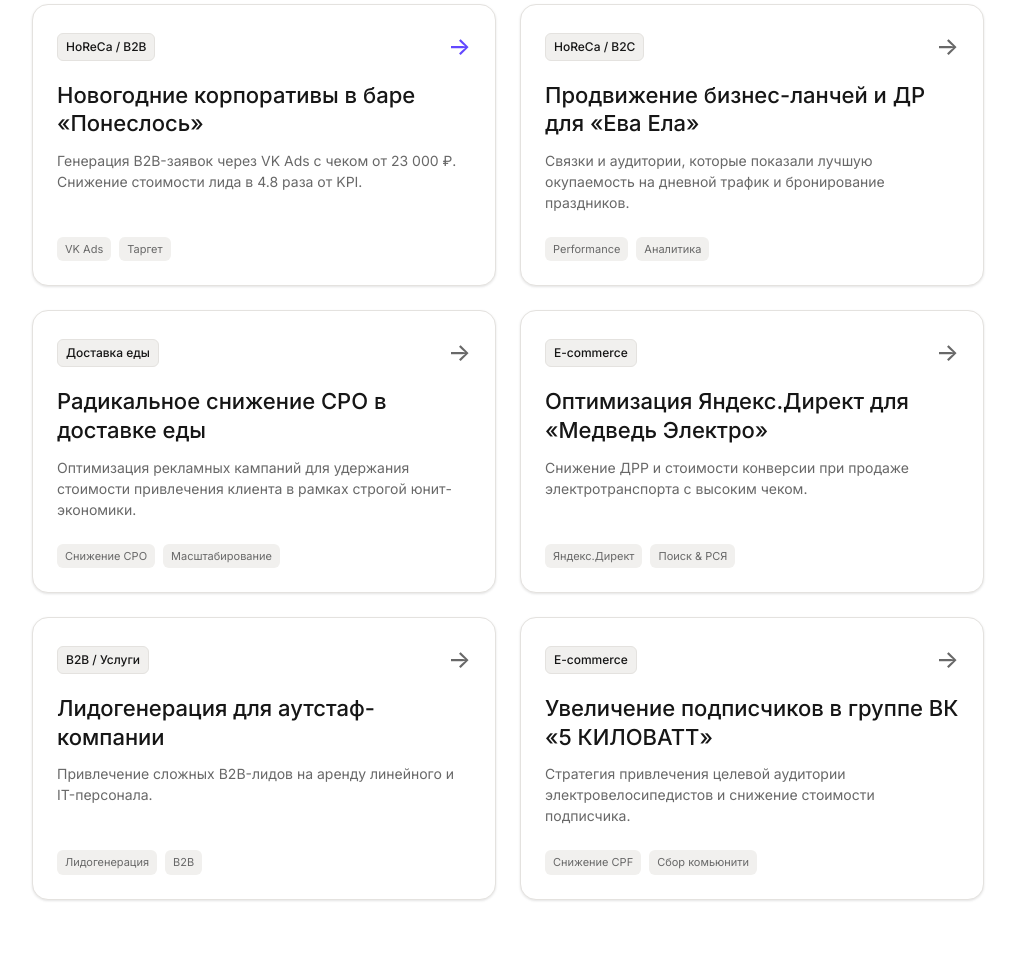
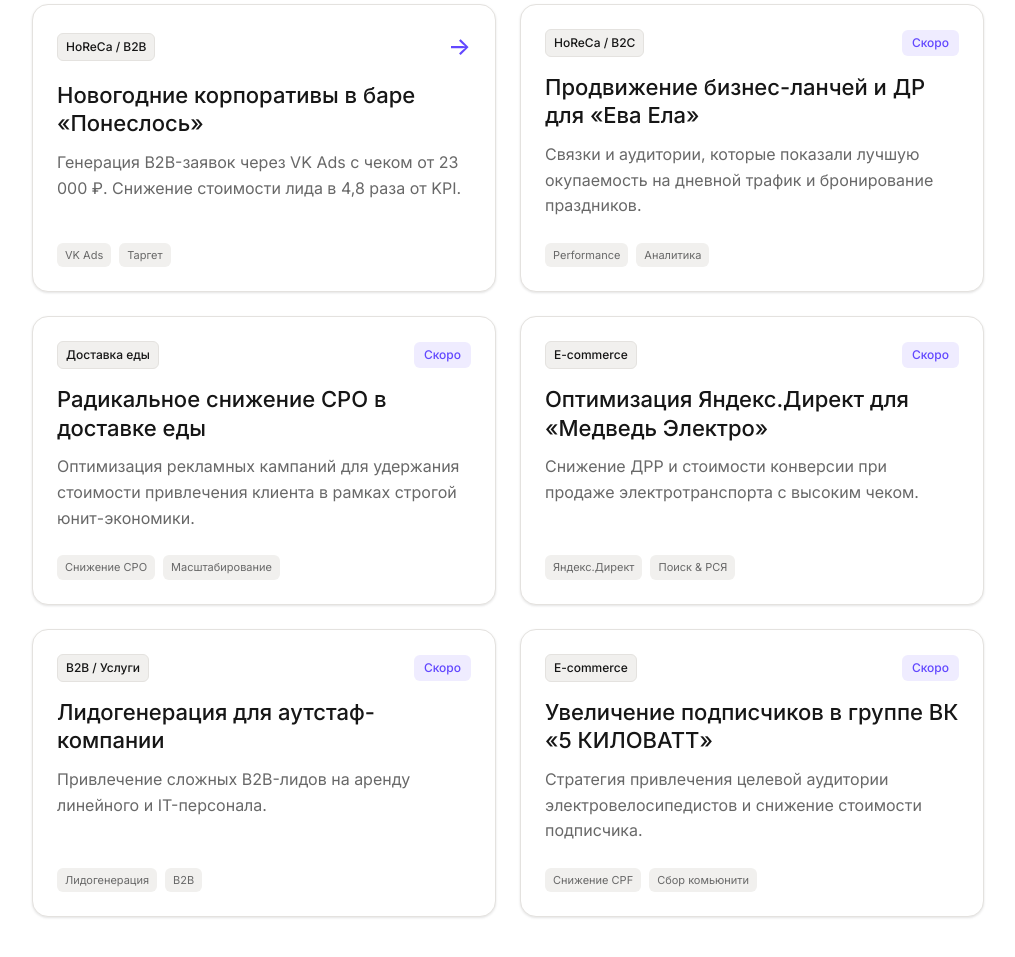
Before and after one commit to kopasofns-max/cv, a plain HTML site: page category-digital.html in a window 1280 px wide. Shown: the part 301-1258 px from the top of the page, without its empty margins (132-1147 px from the left). Drawn offline with nearby package versions, Linux system fonts and the light colour scheme.

Commit message:
Связать направления и обновить навигацию

```diff
--- a/category-digital.html
+++ b/category-digital.html
@@ -79,13 +79,13 @@
         <div class="grid grid-cols-1 md:grid-cols-2 gap-6">
 
             <!-- Кейс 1: Понеслось (Ведет на страницу кейса, которую мы уже сделали) -->
-            <a href="case-poneslos.html" class="bg-paper border border-bone rounded-[16px] p-6 shadow-relume-subtle hover:-translate-y-1 hover:shadow-lg transition-all duration-300 group flex flex-col h-full cursor-pointer">
+            <a href="case-poneslos.html" class="bg-paper border border-bone rounded-[16px] p-6 shadow-relume-subtle hover:-translate-y-1 hover:shadow-lg transition-all duration-200 group flex focus:outline-none focus-visible:ring-2 focus-visible:ring-electric-iris focus-visible:ring-offset-4 flex-col h-full cursor-pointer">
                 <div class="flex items-center justify-between mb-4">
                     <span class="text-[12px] font-medium px-2 py-1 bg-cream border border-bone rounded-md text-ink">HoReCa / B2B</span>
                     <span class="text-electric-iris font-medium text-[24px] group-hover:translate-x-1 transition-transform">→</span>
                 </div>
                 <h3 class="text-[22px] font-medium text-ink leading-[1.3] mb-3 group-hover:text-electric-iris transition-colors">Новогодние корпоративы в баре «Понеслось»</h3>
-                <p class="text-[14px] text-fog leading-[1.5] mb-6 flex-grow">Генерация B2B-заявок через VK Ads с чеком от 23 000 ₽. Снижение стоимости лида в 4.8 раза от KPI.</p>
+                <p class="text-[16px] text-fog leading-[1.6] mb-6 flex-grow">Генерация B2B-заявок через VK Ads с чеком от 23 000 ₽. Снижение стоимости лида в 4,8 раза от KPI.</p>
                 <div class="flex flex-wrap gap-2 mt-auto">
                     <span class="text-[11px] text-fog bg-cream px-2 py-1 rounded-md">VK Ads</span>
                     <span class="text-[11px] text-fog bg-cream px-2 py-1 rounded-md">Таргет</span>
@@ -93,74 +93,74 @@
             </a>
 
             <!-- Кейс 2: Ева Ела (Пока заглушка #) -->
-            <a href="#" class="bg-paper border border-bone rounded-[16px] p-6 shadow-relume-subtle hover:-translate-y-1 hover:shadow-lg transition-all duration-300 group flex flex-col h-full cursor-pointer">
+            <article class="bg-paper border border-bone rounded-[16px] p-6 shadow-relume-subtle transition-all duration-300 flex flex-col h-full">
                 <div class="flex items-center justify-between mb-4">
                     <span class="text-[12px] font-medium px-2 py-1 bg-cream border border-bone rounded-md text-ink">HoReCa / B2C</span>
-                    <span class="text-fog font-medium text-[24px] group-hover:translate-x-1 transition-transform">→</span>
+                    <span class="text-[12px] font-medium px-2.5 py-1 bg-iris-mist/50 text-electric-iris rounded-md">Скоро</span>
                 </div>
-                <h3 class="text-[22px] font-medium text-ink leading-[1.3] mb-3 group-hover:text-electric-iris transition-colors">Продвижение бизнес-ланчей и ДР для «Ева Ела»</h3>
-                <p class="text-[14px] text-fog leading-[1.5] mb-6 flex-grow">Связки и аудитории, которые показали лучшую окупаемость на дневной трафик и бронирование праздников.</p>
+                <h3 class="text-[22px] font-medium text-ink leading-[1.3] mb-3  transition-colors">Продвижение бизнес-ланчей и ДР для «Ева Ела»</h3>
+                <p class="text-[16px] text-fog leading-[1.6] mb-6 flex-grow">Связки и аудитории, которые показали лучшую окупаемость на дневной трафик и бронирование праздников.</p>
                 <div class="flex flex-wrap gap-2 mt-auto">
                     <span class="text-[11px] text-fog bg-cream px-2 py-1 rounded-md">Performance</span>
                     <span class="text-[11px] text-fog bg-cream px-2 py-1 rounded-md">Аналитика</span>
                 </div>
-            </a>
+            </article>
 
             <!-- Кейс 3: Доставка еды СРО -->
-            <a href="#" class="bg-paper border border-bone rounded-[16px] p-6 shadow-relume-subtle hover:-translate-y-1 hover:shadow-lg transition-all duration-300 group flex flex-col h-full cursor-pointer">
+            <article class="bg-paper border border-bone rounded-[16px] p-6 shadow-relume-subtle transition-all duration-300 flex flex-col h-full">
                 <div class="flex items-center justify-between mb-4">
                     <span class="text-[12px] font-medium px-2 py-1 bg-cream border border-bone rounded-md text-ink">Доставка еды</span>
-                    <span class="text-fog font-medium text-[24px] group-hover:translate-x-1 transition-transform">→</span>
+                    <span class="text-[12px] font-medium px-2.5 py-1 bg-iris-mist/50 text-electric-iris rounded-md">Скоро</span>
                 </div>
-                <h3 class="text-[22px] font-medium text-ink leading-[1.3] mb-3 group-hover:text-electric-iris transition-colors">Радикальное снижение CPO в доставке еды</h3>
-                <p class="text-[14px] text-fog leading-[1.5] mb-6 flex-grow">Оптимизация рекламных кампаний для удержания стоимости привлечения клиента в рамках строгой юнит-экономики.</p>
+                <h3 class="text-[22px] font-medium text-ink leading-[1.3] mb-3  transition-colors">Радикальное снижение CPO в доставке еды</h3>
+                <p class="text-[16px] text-fog leading-[1.6] mb-6 flex-grow">Оптимизация рекламных кампаний для удержания стоимости привлечения клиента в рамках строгой юнит-экономики.</p>
                 <div class="flex flex-wrap gap-2 mt-auto">
                     <span class="text-[11px] text-fog bg-cream px-2 py-1 rounded-md">Снижение CPO</span>
                     <span class="text-[11px] text-fog bg-cream px-2 py-1 rounded-md">Масштабирование</span>
                 </div>
-            </a>
+            </article>
 
             <!-- Кейс 4: Медведь Электро Директ -->
-            <a href="#" class="bg-paper border border-bone rounded-[16px] p-6 shadow-relume-subtle hover:-translate-y-1 hover:shadow-lg transition-all duration-300 group flex flex-col h-full cursor-pointer">
+            <article class="bg-paper border border-bone rounded-[16px] p-6 shadow-relume-subtle transition-all duration-300 flex flex-col h-full">
                 <div class="flex items-center justify-between mb-4">
                     <span class="text-[12px] font-medium px-2 py-1 bg-cream border border-bone rounded-md text-ink">E-commerce</span>
-                    <span class="text-fog font-medium text-[24px] group-hover:translate-x-1 transition-transform">→</span>
+                    <span class="text-[12px] font-medium px-2.5 py-1 bg-iris-mist/50 text-electric-iris rounded-md">Скоро</span>
                 </div>
-                <h3 class="text-[22px] font-medium text-ink leading-[1.3] mb-3 group-hover:text-electric-iris transition-colors">Оптимизация Яндекс.Директ для «Медведь Электро»</h3>
-                <p class="text-[14px] text-fog leading-[1.5] mb-6 flex-grow">Снижение ДРР и стоимости конверсии при продаже электротранспорта с высоким чеком.</p>
+                <h3 class="text-[22px] font-medium text-ink leading-[1.3] mb-3  transition-colors">Оптимизация Яндекс.Директ для «Медведь Электро»</h3>
+                <p class="text-[16px] text-fog leading-[1.6] mb-6 flex-grow">Снижение ДРР и стоимости конверсии при продаже электротранспорта с высоким чеком.</p>
                 <div class="flex flex-wrap gap-2 mt-auto">
                     <span class="text-[11px] text-fog bg-cream px-2 py-1 rounded-md">Яндекс.Директ</span>
                     <span class="text-[11px] text-fog bg-cream px-2 py-1 rounded-md">Поиск & РСЯ</span>
                 </div>
-            </a>
+            </article>
 
             <!-- Кейс 5: Аутстаф -->
-            <a href="#" class="bg-paper border border-bone rounded-[16px] p-6 shadow-relume-subtle hover:-translate-y-1 hover:shadow-lg transition-all duration-300 group flex flex-col h-full cursor-pointer">
+            <article class="bg-paper border border-bone rounded-[16px] p-6 shadow-relume-subtle transition-all duration-300 flex flex-col h-full">
                 <div class="flex items-center justify-between mb-4">
                     <span class="text-[12px] font-medium px-2 py-1 bg-cream border border-bone rounded-md text-ink">B2B / Услуги</span>
-                    <span class="text-fog font-medium text-[24px] group-hover:translate-x-1 transition-transform">→</span>
+                    <span class="text-[12px] font-medium px-2.5 py-1 bg-iris-mist/50 text-electric-iris rounded-md">Скоро</span>
                 </div>
-                <h3 class="text-[22px] font-medium text-ink leading-[1.3] mb-3 group-hover:text-electric-iris transition-colors">Лидогенерация для аутстаф-компании</h3>
-                <p class="text-[14px] text-fog leading-[1.5] mb-6 flex-grow">Привлечение сложных B2B-лидов на аренду линейного и IT-персонала.</p>
+                <h3 class="text-[22px] font-medium text-ink leading-[1.3] mb-3  transition-colors">Лидогенерация для аутстаф-компании</h3>
+                <p class="text-[16px] text-fog leading-[1.6] mb-6 flex-grow">Привлечение сложных B2B-лидов на аренду линейного и IT-персонала.</p>
                 <div class="flex flex-wrap gap-2 mt-auto">
                     <span class="text-[11px] text-fog bg-cream px-2 py-1 rounded-md">Лидогенерация</span>
                     <span class="text-[11px] text-fog bg-cream px-2 py-1 rounded-md">B2B</span>
                 </div>
-            </a>
+            </article>
 
             <!-- Кейс 6: 5 КИЛОВАТТ -->
-            <a href="#" class="bg-paper border border-bone rounded-[16px] p-6 shadow-relume-subtle hover:-translate-y-1 hover:shadow-lg transition-all duration-300 group flex flex-col h-full cursor-pointer">
+            <article class="bg-paper border border-bone rounded-[16px] p-6 shadow-relume-subtle transition-all duration-300 flex flex-col h-full">
                 <div class="flex items-center justify-between mb-4">
                     <span class="text-[12px] font-medium px-2 py-1 bg-cream border border-bone rounded-md text-ink">E-commerce</span>
-                    <span class="text-fog font-medium text-[24px] group-hover:translate-x-1 transition-transform">→</span>
+                    <span class="text-[12px] font-medium px-2.5 py-1 bg-iris-mist/50 text-electric-iris rounded-md">Скоро</span>
                 </div>
-                <h3 class="text-[22px] font-medium text-ink leading-[1.3] mb-3 group-hover:text-electric-iris transition-colors">Увеличение подписчиков в группе ВК «5 КИЛОВАТТ»</h3>
-                <p class="text-[14px] text-fog leading-[1.5] mb-6 flex-grow">Стратегия привлечения целевой аудитории электровелосипедистов и снижение стоимости подписчика.</p>
+                <h3 class="text-[22px] font-medium text-ink leading-[1.3] mb-3  transition-colors">Увеличение подписчиков в группе ВК «5 КИЛОВАТТ»</h3>
+                <p class="text-[16px] text-fog leading-[1.6] mb-6 flex-grow">Стратегия привлечения целевой аудитории электровелосипедистов и снижение стоимости подписчика.</p>
                 <div class="flex flex-wrap gap-2 mt-auto">
                     <span class="text-[11px] text-fog bg-cream px-2 py-1 rounded-md">Снижение CPF</span>
                     <span class="text-[11px] text-fog bg-cream px-2 py-1 rounded-md">Сбор комьюнити</span>
                 </div>
-            </a>
+            </article>
 
         </div>
     </main>
```
Also changed, not shown: case-poneslos.html (+1 -1 lines).
